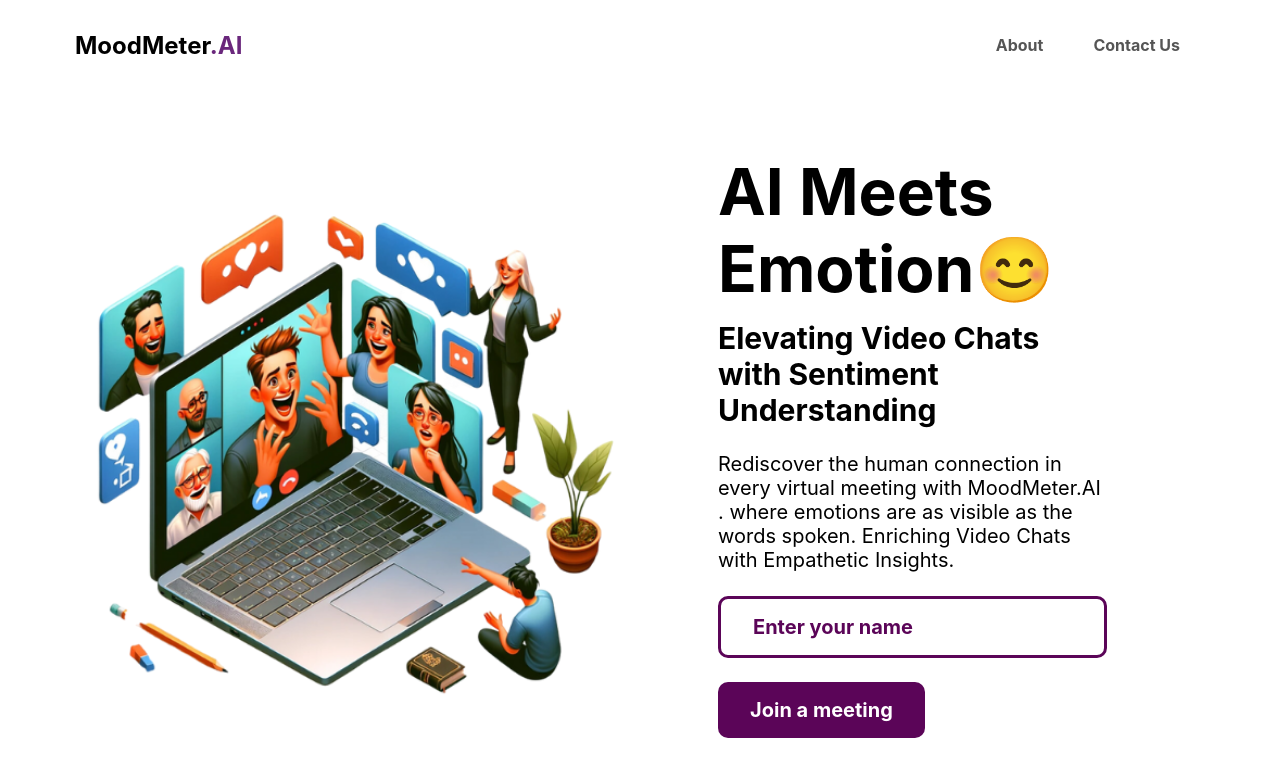
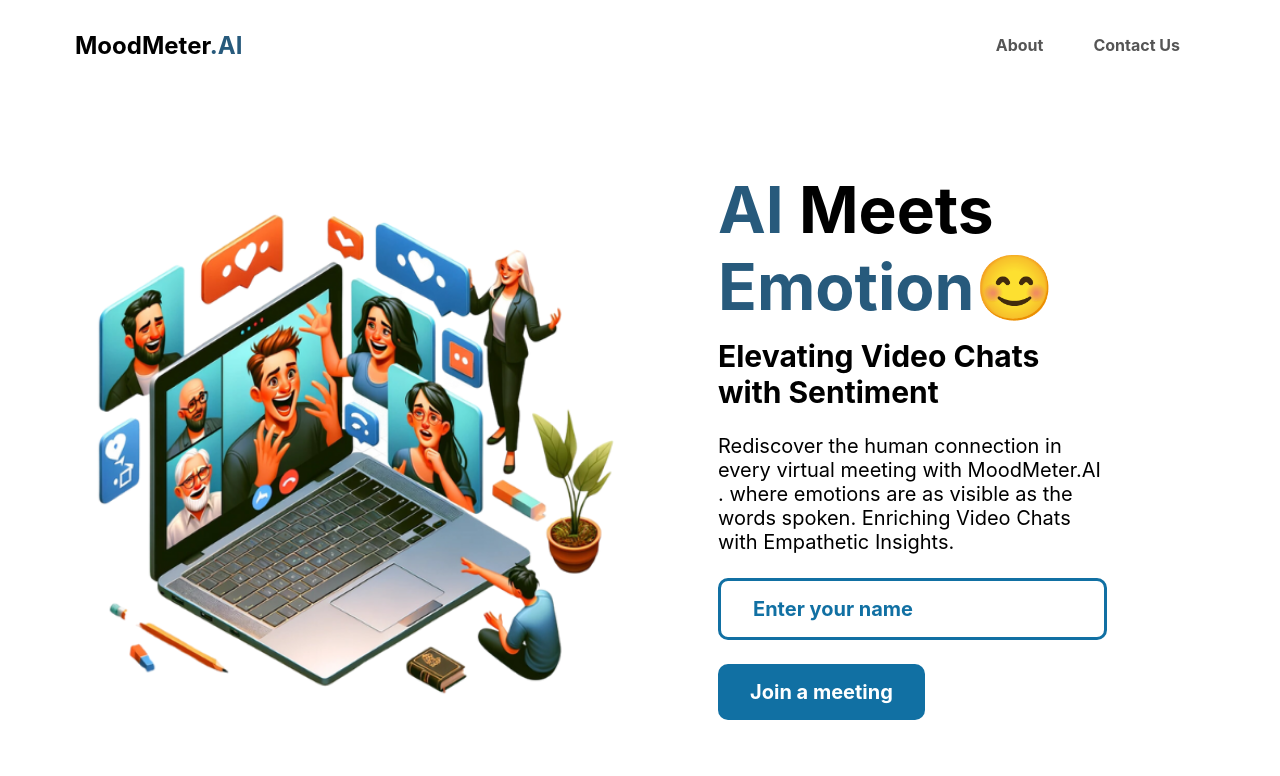
Before and after one commit to SatyaShodhaka/hackumass, a React (Create React App) app in the folder client/: page / in a window 1280 px wide. Shown: the top 776 px of the page. Built offline with nearby package versions, Linux system fonts and the light colour scheme; what agora-rtc-react would draw is missing.

Commit message:
Update Home

```diff
--- a/client/src/pages/About/About.scss
+++ b/client/src/pages/About/About.scss
@@ -19,13 +19,13 @@
     section {
         margin-bottom: 1.6rem;
         padding: 20px;
-        background-color: #8dadcd;
+        background-color: #8d91cd;
         border-radius: 10px;
         box-shadow: 0 4px 6px rgba(0, 0, 0, 0.1);
 
         h2 {
             font-size: 1.3rem;
-            color: #0275d8;
+            color: #378fdc;
             margin-bottom: 1rem;
         }
 
--- a/client/src/pages/Home/Home.scss
+++ b/client/src/pages/Home/Home.scss
@@ -10,6 +10,9 @@
         flex: 1;
         padding: 0 75px;
         display: flex;
+        span {
+            color: $color-accent;
+        }
 
         &__content {
             flex: 1;
--- a/client/src/pages/Home/index.js
+++ b/client/src/pages/Home/index.js
@@ -17,8 +17,8 @@
                     <img src={LandingImage} />
                 </div>
                 <div className="home__body__content">
-                    <div className="home__body__content__title">AI Meets Emotion😊</div>
-                    <div className="home__body__content__description">Elevating Video Chats with Sentiment Understanding</div>
+                    <div className="home__body__content__title"><span>AI</span> Meets <span>Emotion</span>😊</div>
+                    <div className="home__body__content__description">Elevating Video Chats with Sentiment</div>
                     <div className="home__body__content__subtitle">Rediscover the human connection in every virtual meeting with MoodMeter.AI . where emotions are as visible as the words spoken. Enriching Video Chats with Empathetic Insights.</div>
 
                     <input
--- a/client/src/styles/_variables.scss
+++ b/client/src/styles/_variables.scss
@@ -1,3 +1,3 @@
-$color-accent: #6a277c;
-$color-accent-strong: #5b0558;
+$color-accent: rgb(39, 90, 124);
+$color-accent-strong: #1170a3;
 $color-error: rgb(238, 9, 9);
```
